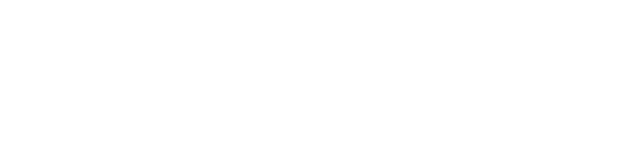
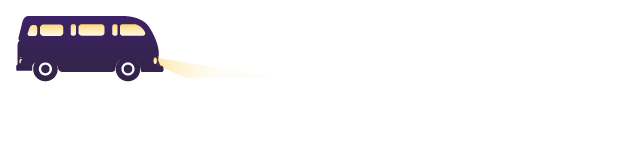
Before and after one commit to UgurcanSARICI/HTML-CSS-JS-Animation_game, a plain HTML site: page game.html in a window 1280 px wide. Shown: the whole page, without its empty margins (0-640 px from the left). Drawn offline with Linux system fonts and the light colour scheme.

Commit message:
index finished

```diff
--- a/game.html
+++ b/game.html
@@ -8,6 +8,12 @@
     <title>Game</title>
   </head>
   <body>
+    <div class="bg-image">
+      <div class="ground"></div>
+      <div class="car">
+        <img src="./img/Img_06.png" alt="car" />
+      </div>
+    </div>
     <script src="game.js"></script>
   </body>
 </html>
```
